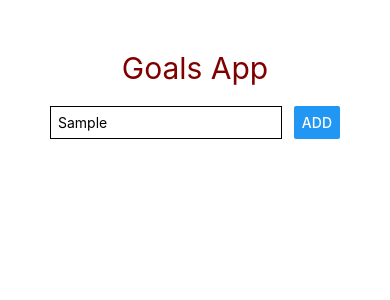
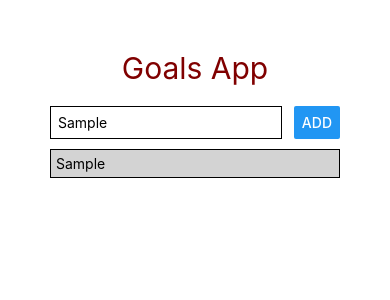
Before and after one commit to Hasan-Iqtedar/goals-app, a React Native app: screen / in a window 390 px wide. Both pictures are taken after typing "Sample" into the empty fields and a click on the button "ADD". Shown: the top 300 px of the page. Built offline with nearby package versions, Linux system fonts and the light colour scheme.

Commit message:
Added functionality to output goals

```diff
--- a/App.js
+++ b/App.js
@@ -1,12 +1,22 @@
 import React, { useState } from 'react';
-import { StyleSheet, Text, View, Button, TextInput } from 'react-native';
+import { StyleSheet, Text, View, Button, TextInput, ScrollView, TouchableOpacity } from 'react-native';
 
 export default function App() {
 
+  //To keep track of entered goal.
   const [enteredGoal, setEnteredGoal] = useState('');
+  //To maintain a list of goals.
+  const [goalsList, append] = useState([]);
 
-  const updateEnteredText = (newText) => setEnteredGoal(newText);
-  const addNewGoal = () => console.log(enteredGoal);
+  /**A function to synchronize enteredGoal variable with the entered text.*/
+  const updateEnteredText = (newText) => {
+    setEnteredGoal(newText);
+  }
+
+  /**A function to append the new goal to goalsList upon clicking Add button.*/
+  const addNewGoal = () => {
+    append(currentGoals => { return [...currentGoals, enteredGoal]; });
+  }
 
   return (
 
@@ -15,14 +25,17 @@ export default function App() {
       <Text style={styles.title}>Goals App</Text>
 
       <View style={styles.inputContainer}>
-
-        <TextInput style={styles.inputField} placeholder="Enter a Goal" onChangeText={updateEnteredText}/>
-        <Button title = 'Add' onPress={addNewGoal}/>
-
+        <TextInput style={styles.inputField} placeholder="Enter a Goal" onChangeText={updateEnteredText} />
+        <Button title='Add' onPress={addNewGoal} />
       </View>
 
+      <ScrollView>
+        {goalsList.map((goal) => {
+          return <TouchableOpacity><View key={goal} style={styles.goalsList}><Text >{goal}</Text></View></TouchableOpacity>
+        })}
+      </ScrollView>
+
     </View>
-
 
   );
 }
@@ -48,7 +61,13 @@ const styles = StyleSheet.create({
     borderColor: 'black',
     borderWidth: 1,
     padding: 7
+  },
+  goalsList: {
+    marginVertical: 10,
+    borderWidth: 1,
+    borderColor: 'black',
+    padding: 5,
+    backgroundColor: 'lightgray'
   }
 
-
 });
```
